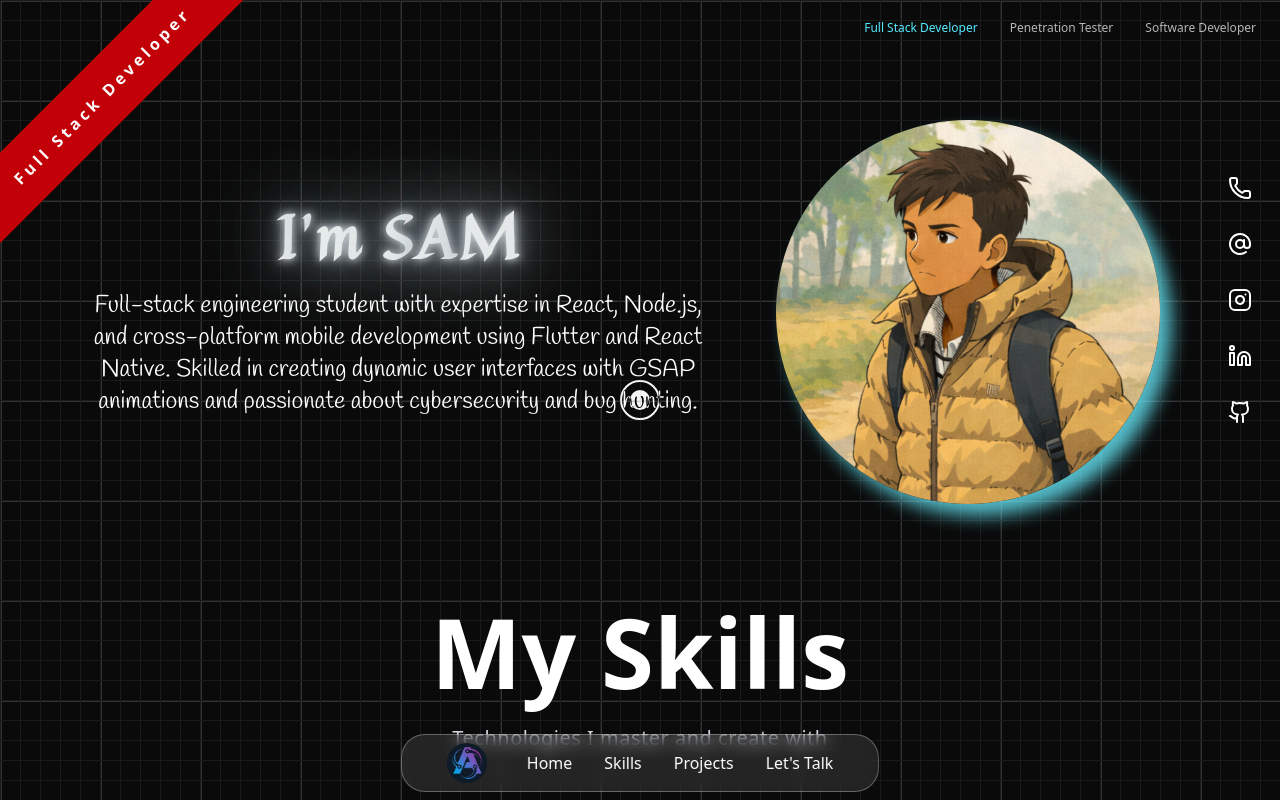
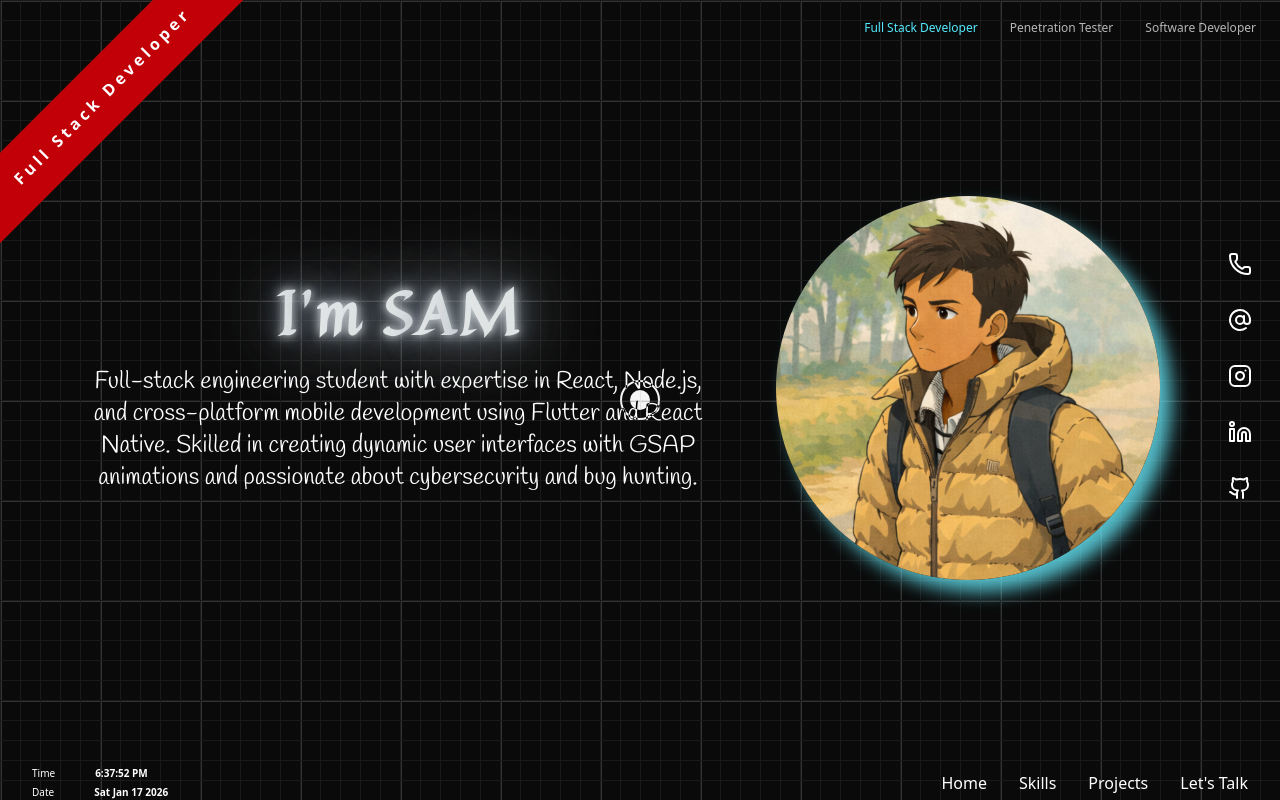
Before and after one commit to SamMegh/Portfolio-Web, a React (Vite) app: page / in a window 1280 px wide. Shown: the top 800 px of the page. Built offline with nearby package versions, Linux system fonts and the light colour scheme.

Commit message:
nav bar new animation added

```diff
--- a/src/components/navbar.jsx
+++ b/src/components/navbar.jsx
@@ -1,16 +1,133 @@
 import gsap from "gsap";
 import logo from "../assets/logo.jpg";
 import { ScrollToPlugin } from "gsap/ScrollToPlugin";
+import { ScrollTrigger } from "gsap/ScrollTrigger";
+import { useEffect, useState } from "react";
+import { useGSAP } from "@gsap/react";
 
 gsap.registerPlugin(ScrollToPlugin);
+gsap.registerPlugin(ScrollTrigger);
 export default function Navbar() {
+  const [time, setTime] = useState(new Date());
 
+  useGSAP(() => {
+    const tl = gsap.timeline();
+    // list items animation
+    tl.fromTo(
+      ".menu ul li",
+      { y: 50, opacity: 0 },
+      {
+        y: 0,
+        opacity: 1,
+        duration: 1,
+        ease: "power2.out",
+        stagger: 0.1,
+      },
+    );
+    // date time animation
+    tl.fromTo(
+      ".timeDate div span",
+      { x: -50, opacity: 0 },
+      {
+        opacity: 1,
+        duration: 1,
+        ease: "power2.out",
+        x: 0,
+        stagger: 0.1,
+      },
+    );
+  }, []);
+
+  // time update
+  useGSAP(() => {
+    window.addEventListener("scroll", () => {
+      console.log(window.scrollY);
+      if (window.scrollY > 100) {
+        gsap.to(".timeDate", {
+          duration: 0.5,
+          opacity: 0,
+          x: 50,
+        });
+        gsap.to(".logo", {
+          duration: 0.5,
+          display: "block",
+          opacity: 1,
+          y: 0,
+        });
+        gsap.to(".mainNavToShow", {
+          backgroundColor: "rgba(255,255,255,0.1)",
+          backdropFilter: "blur(8px)",
+          borderWidth: "1px",
+          borderRadius: "24px",
+          padding: "8px 25px",
+          borderColor: "rgba(255,255,255,0.3)",
+          duration: 0.5,
+        });
+        gsap.to(".dataMain", {
+          x: -100,
+          width: "40vw",
+          bottom: "10px",
+          duration: 0.5,
+        });
+      } else {
+        gsap.to(".timeDate", {
+          duration: 0.5,
+          opacity: 1,
+          x: 0,
+        });
+        gsap.to(".logo", {
+          duration: 0.4,
+          display: "none",
+          opacity: 0,
+          y: 50,
+        });
+        gsap.to(".mainNavToShow", {
+          backgroundColor: "transparent",
+          borderColor: "transparent",
+          borderWidth: "0px",
+          borderRadius: "0px",
+          padding: "0px",
+          backdropFilter: "blur(0px)",
+          duration: 0.5,
+        });
+        gsap.to(".dataMain", {
+          x: 0,
+          width: "95vw",
+          bottom: "0px",
+          duration: 0.5,
+        });
+      }
+    });
+  }, []);
+
+  useEffect(() => {
+    const interval = setInterval(() => {
+      setTime(new Date());
+    }, 1000);
+
+    return () => clearInterval(interval);
+  }, []);
 
   return (
-    <div className="block fixed right-2 overflow-hidden bottom-2 left-1/2 -translate-x-1/2 top-auto translate-y-0 z-[10] w-fit">
-      <header className=" flex justify-center sm:gap-10 flex-col sm:flex-row rounded-3xl items-center border-[1px] border-[rgba(255,255,255,0.3)] bg-[rgba(255,255,255,0.1)] backdrop-blur-[8px] px-[3.5vw] py-0 ">
+    <nav className=" block  fixed right-2 bottom-0 left-1/2 -translate-x-1/2 top-auto translate-y-0 z-[10] w-fit">
+      <div className=" dataMain flex justify-between relative w-[95vw] items-center ">
+        {/* Date & Time */}
+        <div className="timeDate text-[10px] space-y-1">
+          <div className="flex gap-10">
+            <span>Time</span>
+            <span className="font-bold">{time.toLocaleTimeString()}</span>
+          </div>
+          <div className="flex gap-10">
+            <span>Date</span>
+            <span className="font-bold">{time.toDateString()}</span>
+          </div>
+        </div>
+
+        {/* MAIN Nav bar */}
+        <div
+          className={`mainNavToShow overflow-hidden flex gap-10 flex-row justify-center items-center `}>
           {/* Logo */}
-        <div className="logo w-[40px]">
+          <div className="logo hidden w-[40px]">
             <img
               className="w-[40px] my-[8px] relative rounded-full overflow-hidden"
               src={logo}
@@ -71,7 +188,8 @@ export default function Navbar() {
               </li>
             </ul>
           </div>
-      </header>
         </div>
+      </div>
+    </nav>
   );
 }
--- a/src/screens/HomeScreen.jsx
+++ b/src/screens/HomeScreen.jsx
@@ -19,9 +19,9 @@ function HomeScreen() {
   return (
     <div className="Main-screen">
       <div className="wrapper overflow-hidden">
-        <section className="pb-3">
+        <section className=" h-screen">
            <TopSideSkillIndicator />
-        <div className="flex">
+        <div className="flex justify-center h-[80%] items-center">
         <TopMostPage className="flex-9/10" />
         <RightSection className=" flex-1/10 hidden sm:flex p-4" />
         </div>
```
Lines whose indentation alone changed are shown as unchanged.
